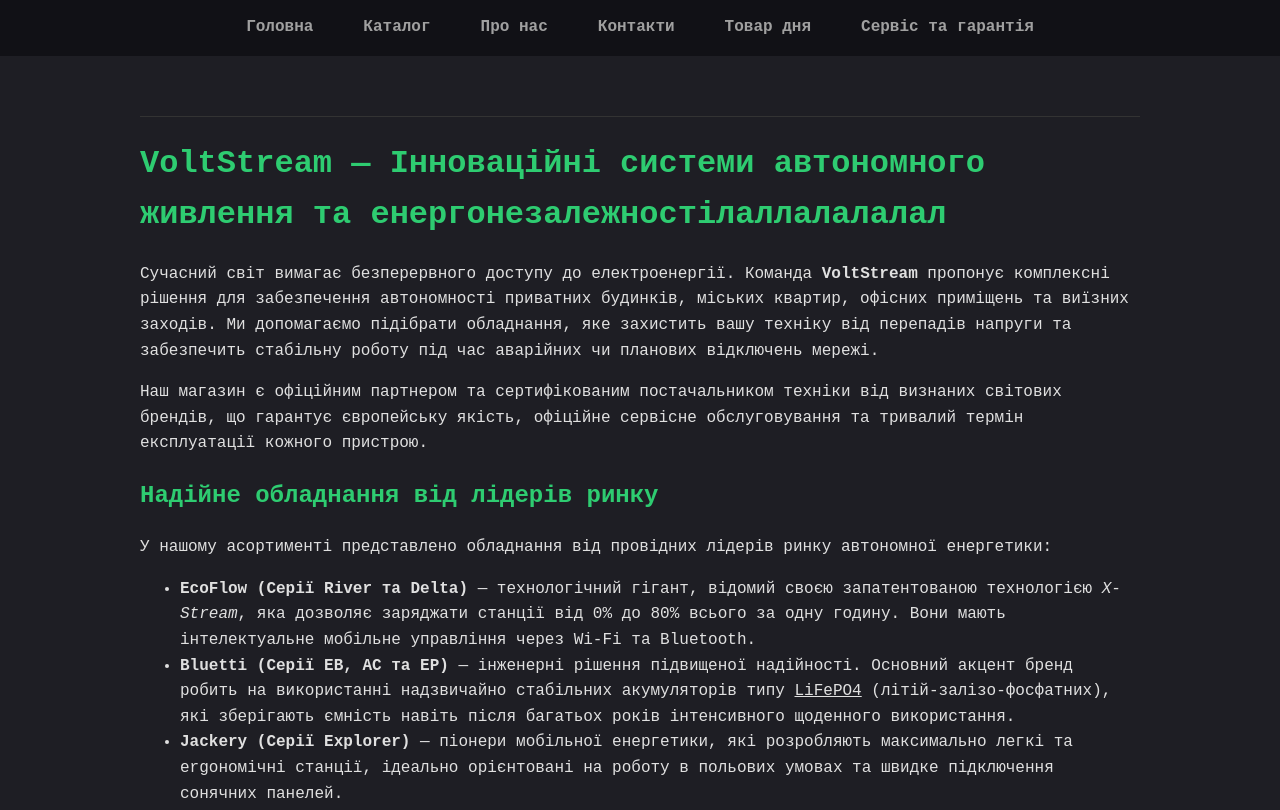
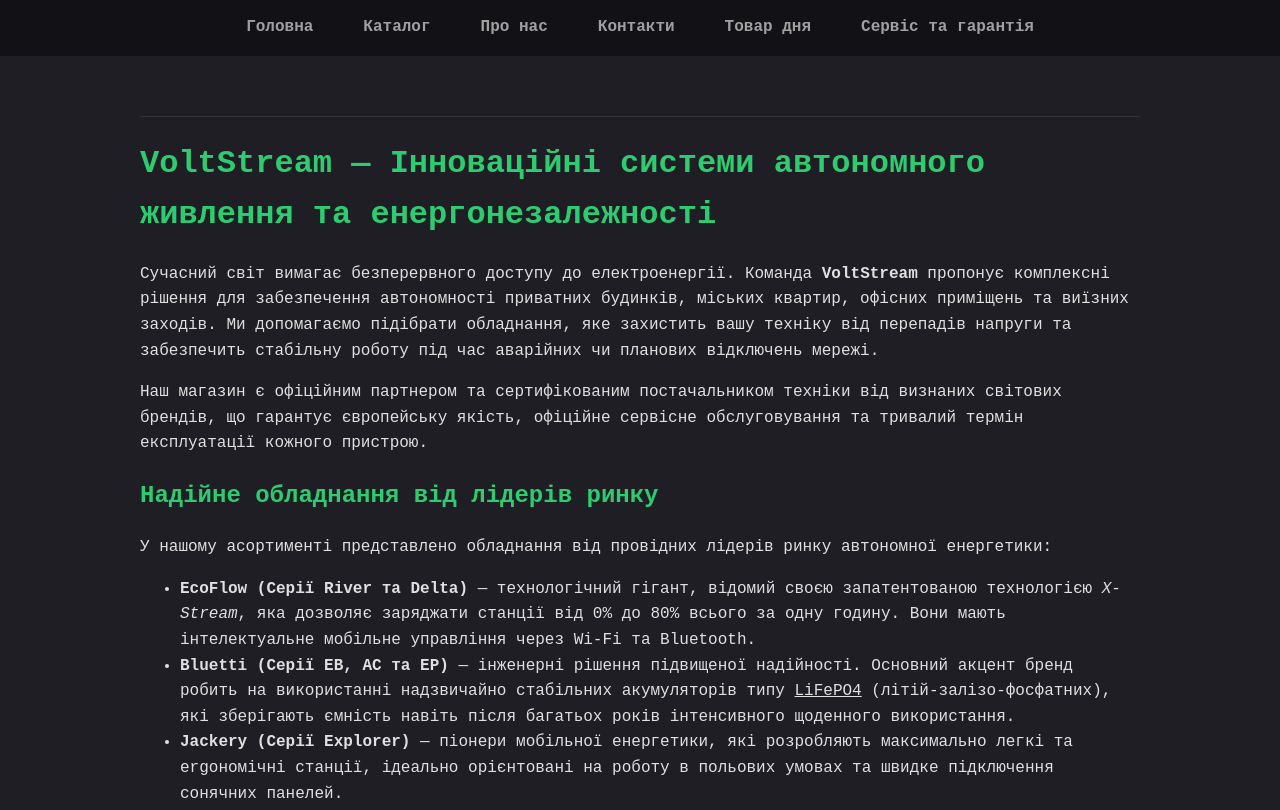
Before and after one commit to antonklopov2006-cpu/voltstream-lab3.1, a plain HTML site: page index.html in a window 1280 px wide. Shown: the top 810 px of the page. Drawn offline with Linux system fonts and the light colour scheme.

Commit message:
dsad
dasda

```diff
--- a/index.html
+++ b/index.html
@@ -22,7 +22,7 @@
 
         <hr>
 
-        <h1>VoltStream — Інноваційні системи автономного живлення та енергонезалежностілаллалалалал</h1>
+        <h1>VoltStream — Інноваційні системи автономного живлення та енергонезалежності</h1>
 
         <p>Сучасний світ вимагає безперервного доступу до електроенергії. Команда <strong>VoltStream</strong> пропонує комплексні рішення для забезпечення автономності приватних будинків, міських квартир, офісних приміщень та виїзних заходів. Ми допомагаємо підібрати обладнання, яке захистить вашу техніку від перепадів напруги та забезпечить стабільну роботу під час аварійних чи планових відключень мережі.</p>
 
```
